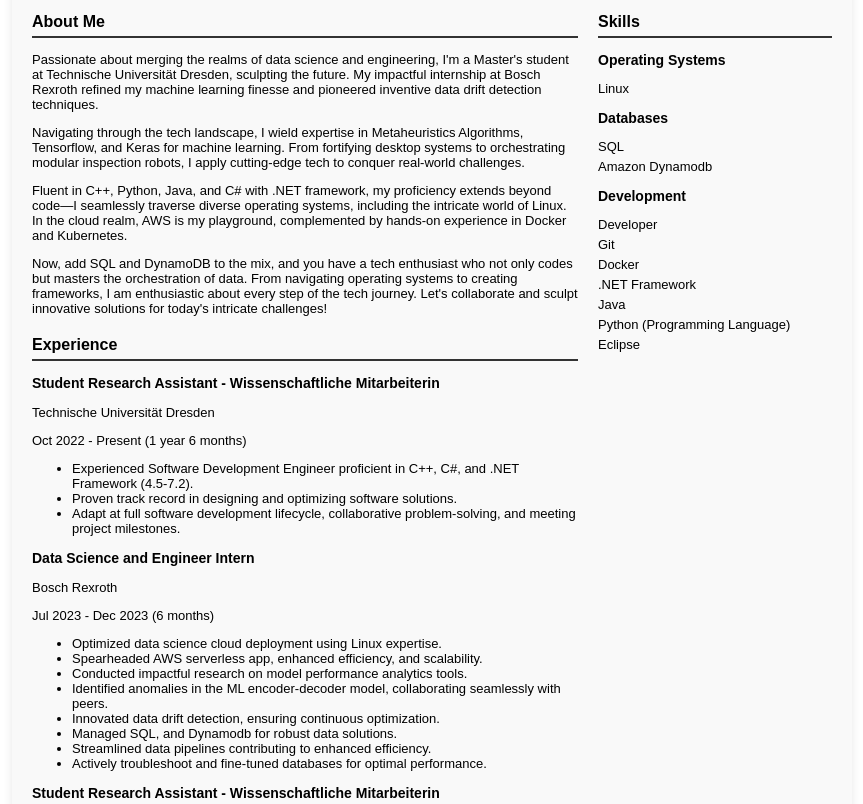
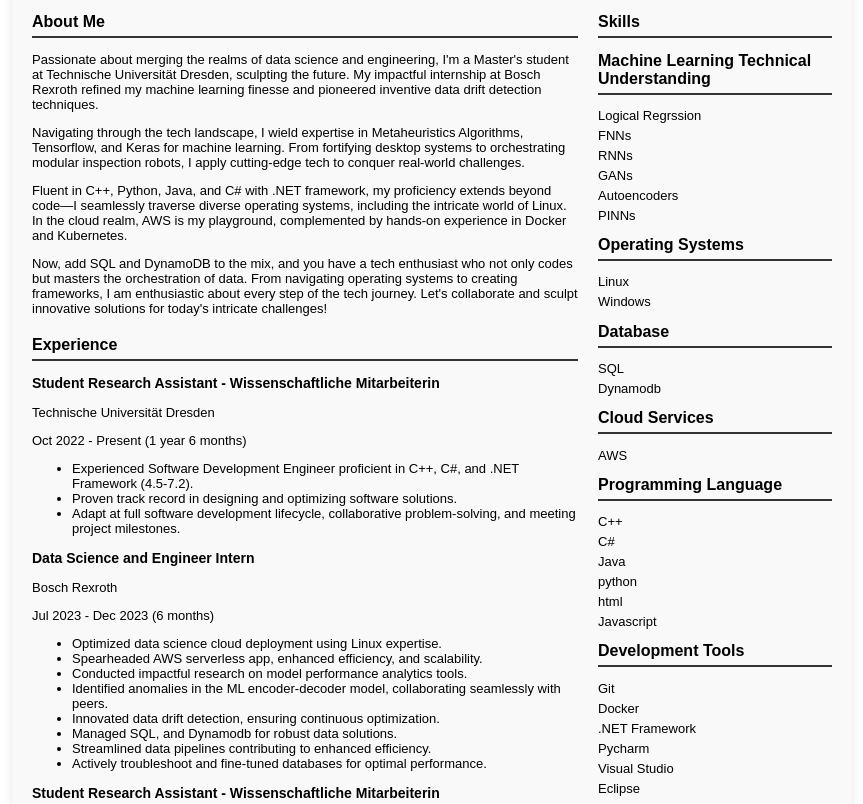
Before and after one commit to GandhiMit/GandhiMit.github.io, a plain HTML site: page index.html in a window 1280 px wide. Shown: the part 460-1264 px from the top of the page, without its empty margins (208-1071 px from the left). Drawn offline with Linux system fonts and the light colour scheme.

Commit message:
Updates to skills section

```diff
--- a/index.html
+++ b/index.html
@@ -137,31 +137,64 @@
       <section class="section">
         <h2>Skills</h2>
         <div class="section-content">
+
           <div class="skill-category">
-            <h3>Operating Systems</h3>
+            <h2>Machine Learning Technical Understanding </h2>
+            <ul class="skills">
+              <li> Logical Regrssion</li>
+              <li> FNNs </li>
+              <li> RNNs </li>
+              <li> GANs </li>
+              <li> Autoencoders </li>
+              <li> PINNs </li>
+              <!-- Add more skills as needed -->
+            </ul>
+          </div>
+          <div class="skill-category">
+            <h2>Operating Systems</h2>
             <ul class="skills">
               <li>Linux</li>
+              <li>Windows</li>
             </ul>
           </div>
 
           <div class="skill-category">
-            <h3>Databases</h3>
+            <h2> Database </h2>
             <ul class="skills">
               <li>SQL</li>
-              <li>Amazon Dynamodb</li>
+              <li>Dynamodb</li>
             </ul>
           </div>
 
           <div class="skill-category">
-            <h3>Development</h3>
+            <h2> Cloud Services </h2>
+            <ul class = "skills">
+              <li> AWS</li>
+            </ul>
+          </div>
+
+          <div class="skill-category">
+            <h2> Programming Language </h2>
+            <ul class = "skills">
+              <li> C++ </li>
+              <li> C# </li>
+              <li> Java </li>
+              <li> python </li>
+              <li> html </li>
+              <li> Javascript </li>
+            </ul>
+          </div>
+
+
+          <div class="skill-category">
+            <h2>Development Tools</h2>
             <ul class="skills">
-              <li>Developer</li>
-              <li>Git</li>
-              <li>Docker</li>
+              <li> Git </li>
+              <li> Docker </li>
               <li>.NET Framework</li>
-              <li>Java</li>
-              <li>Python (Programming Language)</li>
-              <li>Eclipse</li>
+              <li> Pycharm </li>
+              <li> Visual Studio </li>
+              <li> Eclipse </li>
               <!-- Add more skills as needed -->
             </ul>
           </div>
```
